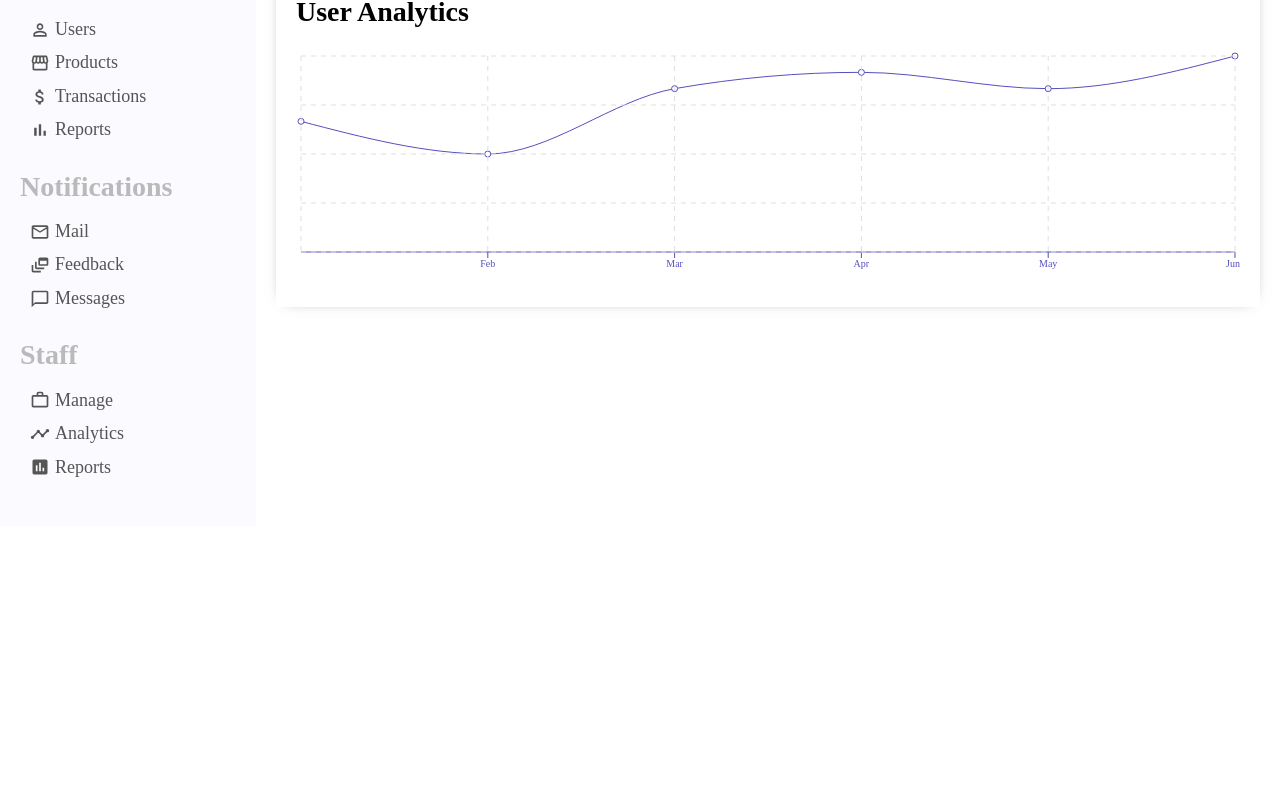
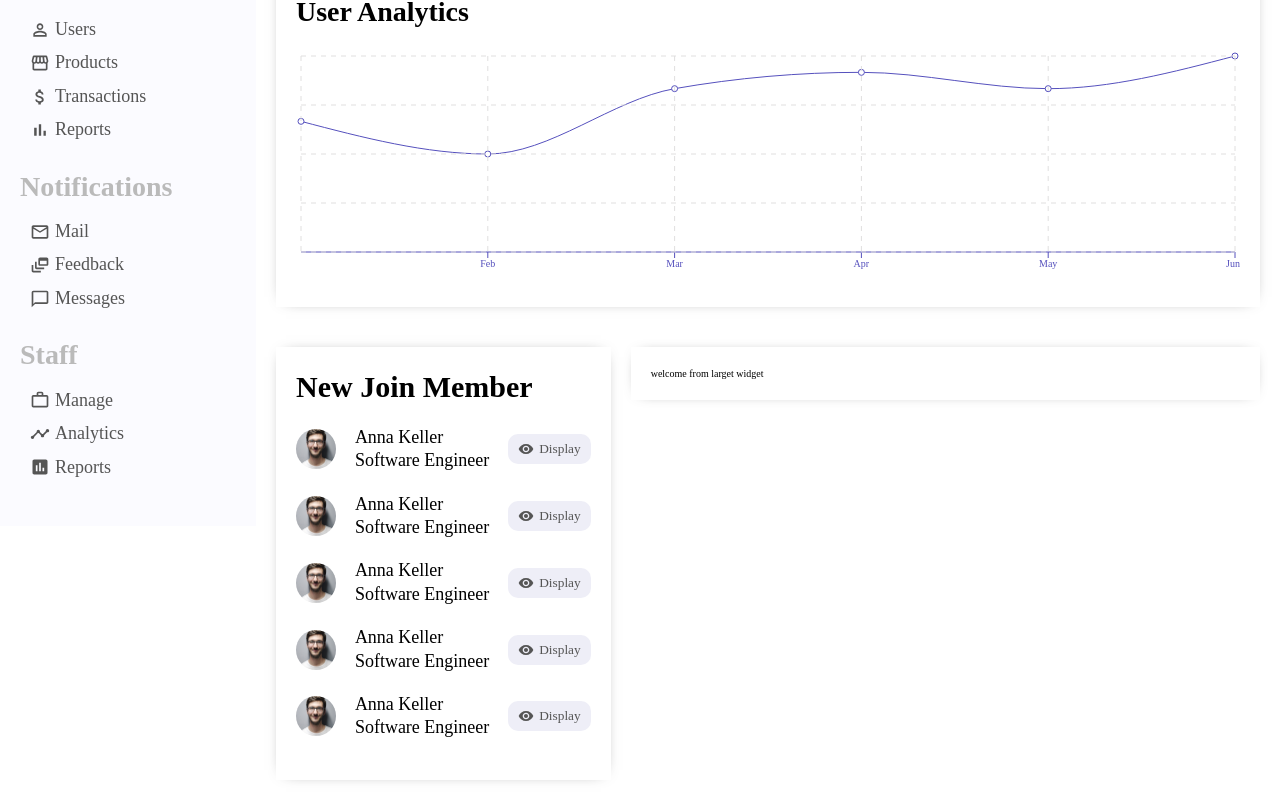
Before and after one commit to pmita/dashboard-react, a React (Create React App) app: page / in a window 1280 px wide. Shown: the part 274-1074 px from the top of the page. Before the commit the page ends 800 px from the top, so only its background shows below. Built offline with nearby package versions, Linux system fonts and the light colour scheme.

Commit message:
widgetSmall component added

```diff
--- /dev/null
+++ b/src/components/WidgetLarge.jsx
@@ -0,0 +1,9 @@
+import React from 'react'
+
+export default function WidgetLarge() {
+    return (
+        <div className="widgetLarge">
+            welcome from larget widget
+        </div>
+    )
+}
--- /dev/null
+++ b/src/components/WidgetSmall.jsx
@@ -0,0 +1,69 @@
+import React from 'react'
+//importing our assets
+import VisibilityIcon from '@material-ui/icons/Visibility';
+import userImage from '../assets/images/avatar.jpg';
+
+export default function WidgetSmall() {
+    return (
+        <div className="widget widgetSmall">
+            <h2>New Join Member</h2>
+            <ul className="widgetList">
+                <li className="widgetItem">
+                    <img src={userImage} alt="our users avatar" className="widgetImage"/>
+                    <div className="widgetUser">
+                        <span className="widgetUsername">Anna Keller</span>
+                        <span className="widgetUserTitle">Software Engineer</span>
+                    </div>
+                    <button>
+                            <VisibilityIcon className="widgetIcon"/>
+                            Display
+                    </button>
+                </li>
+                <li className="widgetItem">
+                    <img src={userImage} alt="our users avatar" className="widgetImage"/>
+                    <div className="widgetUser">
+                        <span className="widgetUsername">Anna Keller</span>
+                        <span className="widgetUserTitle">Software Engineer</span>
+                    </div>
+                    <button>
+                            <VisibilityIcon className="widgetIcon"/>
+                            Display
+                    </button>
+                </li>
+                <li className="widgetItem">
+                    <img src={userImage} alt="our users avatar" className="widgetImage"/>
+                    <div className="widgetUser">
+                        <span className="widgetUsername">Anna Keller</span>
+                        <span className="widgetUserTitle">Software Engineer</span>
+                    </div>
+                    <button>
+                            <VisibilityIcon className="widgetIcon"/>
+                            Display
+                    </button>
+                </li>
+                <li className="widgetItem">
+                    <img src={userImage} alt="our users avatar" className="widgetImage"/>
+                    <div className="widgetUser">
+                        <span className="widgetUsername">Anna Keller</span>
+                        <span className="widgetUserTitle">Software Engineer</span>
+                    </div>
+                    <button>
+                            <VisibilityIcon className="widgetIcon"/>
+                            Display
+                    </button>
+                </li>
+                <li className="widgetItem">
+                    <img src={userImage} alt="our users avatar" className="widgetImage"/>
+                    <div className="widgetUser">
+                        <span className="widgetUsername">Anna Keller</span>
+                        <span className="widgetUserTitle">Software Engineer</span>
+                    </div>
+                    <button>
+                            <VisibilityIcon className="widgetIcon"/>
+                            Display
+                    </button>
+                </li>
+            </ul>
+        </div>
+    )
+}
--- a/src/pages/Home.jsx
+++ b/src/pages/Home.jsx
@@ -4,6 +4,8 @@ import FeaturedInfo from '../components/FeaturedInfo';
 import Chart from '../components/Chart';
 //importing our assets
 import {userData} from '../assets/data/ChartData';
+import WidgetSmall from '../components/WidgetSmall';
+import WidgetLarge from '../components/WidgetLarge';
 
 export default function Home() {
     return (
@@ -15,6 +17,10 @@ export default function Home() {
                    dataKey = "Active User"
                    grid = {true}
             />
+            <div className="homeWidgets">
+                <WidgetSmall />
+                <WidgetLarge />
+            </div>
         </section>
     )
 }
--- a/src/styles/App.scss
+++ b/src/styles/App.scss
@@ -23,6 +23,8 @@
 @import './components/Sidebar';
 @import './components/FeaturedInfo';
 @import './components/Chart';
+@import './components/WidgetLarge';
+@import './components/WidgetSmall';
 
 //import our pages' styling
 @import './pages/Home';
--- /dev/null
+++ b/src/styles/components/_WidgetLarge.scss
@@ -0,0 +1,6 @@
+.widgetLarge{
+    flex: 2;
+    -webkit-box-shadow: 0px 0px 15px -10px rgba(0, 0, 0, 0.75);
+    box-shadow: 0px 0px 15px -10px rgba(0, 0, 0, 0.75);
+    padding: 20px;
+}
--- /dev/null
+++ b/src/styles/components/_WidgetSmall.scss
@@ -0,0 +1,40 @@
+.widget{
+    -webkit-box-shadow: 0px 0px 15px -10px rgba(0, 0, 0, 0.75);
+    box-shadow: 0px 0px 15px -10px rgba(0, 0, 0, 0.75);
+    padding: 20px;
+    margin-right: 20px;
+    h2{
+        font-weight: 600;
+    }
+}
+
+.widgetItem{
+    @include flex(row, space-between, center);
+    margin: 20px 0;
+    .widgetImage{
+        width: 40px;
+        height: 40px;
+        border-radius: 50%;
+        object-fit: cover;
+    }
+    .widgetUser{
+        @include flex(column, flex-start, flex-start);
+    }
+    button{
+        @include flex(row, flex-start, center);
+        border: none;
+        border-radius: 10px;
+        padding: 7px 10px;
+        background-color: #eeeef7;
+        color: #555;
+        cursor: pointer;
+        .widgetIcon{
+            font-size: 16px !important;
+            margin-right: 5px;
+        }
+    }
+}
+
+.widgetSmall{
+    flex: 1;
+}
--- a/src/styles/pages/_Home.scss
+++ b/src/styles/pages/_Home.scss
@@ -1,3 +1,8 @@
 .home{
     flex: 4;
 }
+
+.homeWidgets{
+    @include flex(row, flex-start, flex-start);
+    padding: 20px;
+}
```
